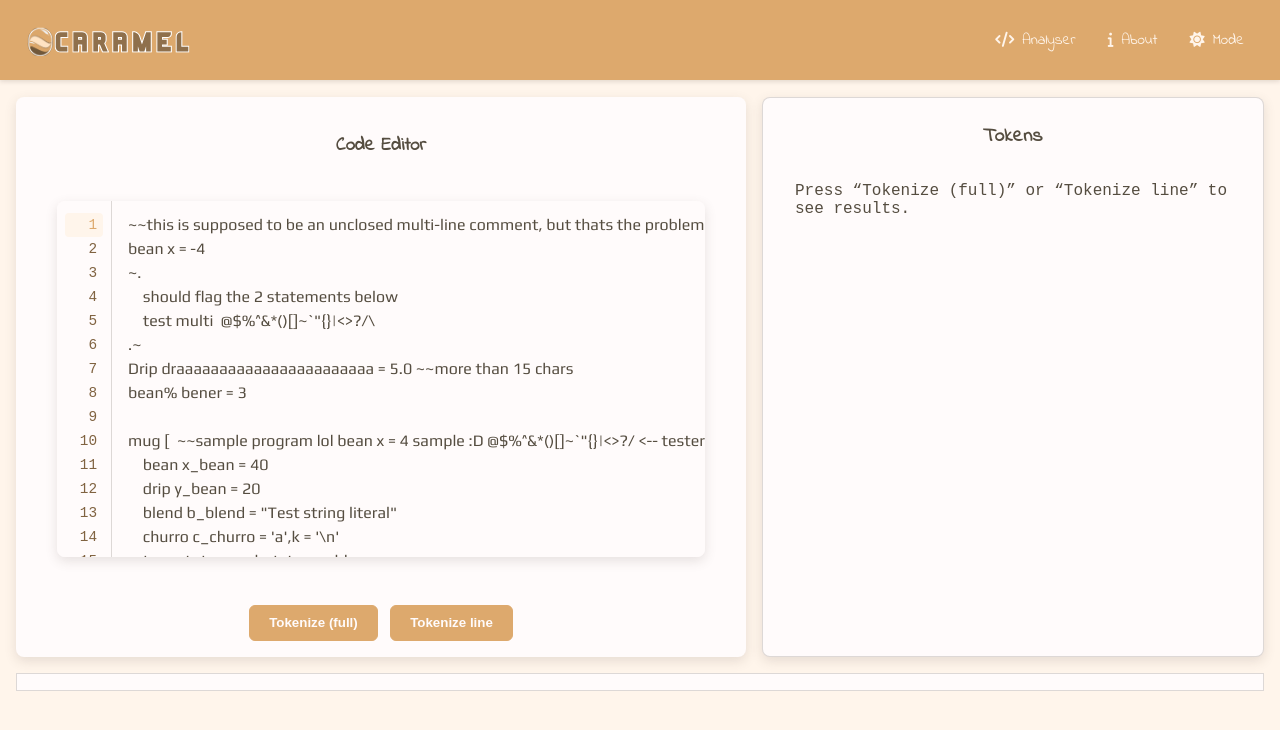
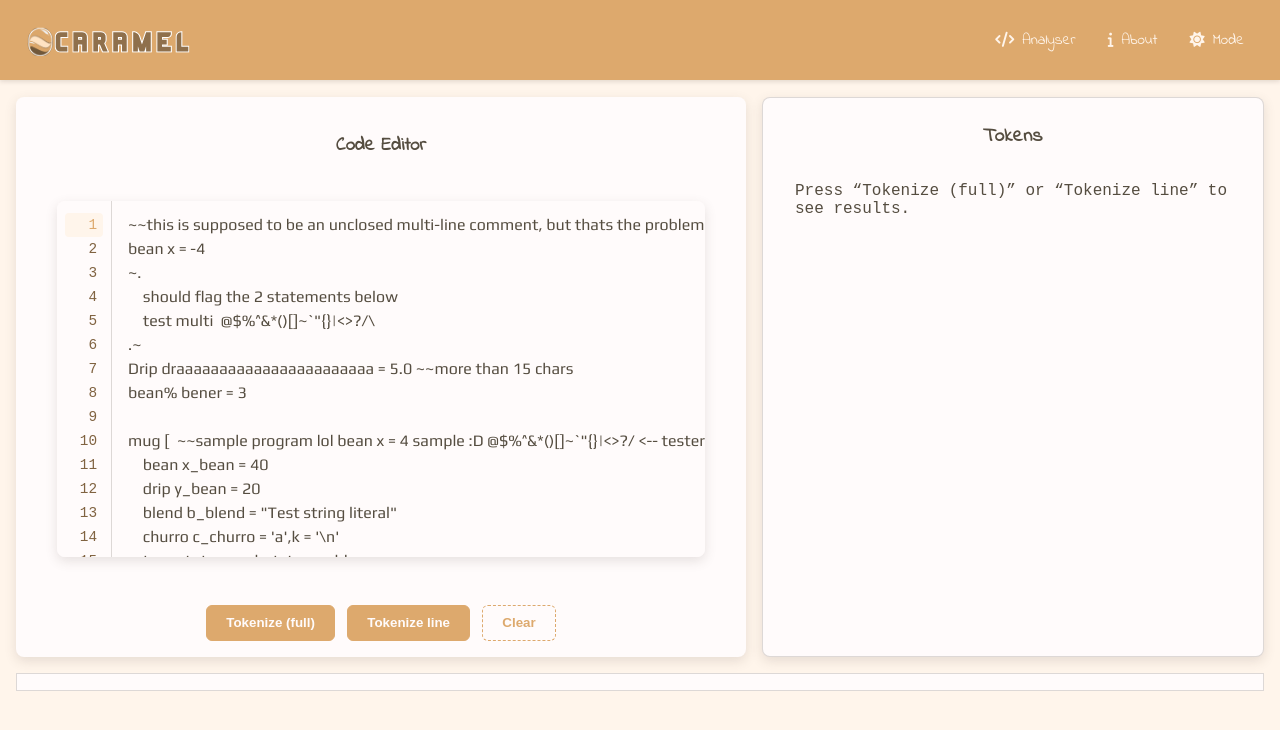
Before and after one commit to EdieBle/codeplay-caramel, a React (Vite) app: page / in a window 1280 px wide. Shown: the top 730 px of the page. Built offline with nearby package versions, Linux system fonts and the light colour scheme.

Commit message:
Add clear button to reset editor state
Introduces a 'Clear' button to reset code, tokens, errors, and scroll position in the editor. Also adds corresponding styles for the clear button in both light and dark themes.

```diff
--- a/src/App.jsx
+++ b/src/App.jsx
@@ -74,6 +74,22 @@ bean cup() [
 
   // --- 1. ADD THEME STATE ---
   const [theme, setTheme] = useState('light'); // 'light' is the default
+
+  const handleClear = () => {
+  setCode("");
+  setTokens([]);
+  setLineTokens([]);
+  setErrors([]);
+  setHasRun(false);
+  setShowLineTokens(false);
+  setCurrentLine(1);
+
+  if (textareaRef.current) textareaRef.current.scrollTop = 0;
+  if (lineNumbersRef.current) lineNumbersRef.current.scrollTop = 0;
+
+  requestAnimationFrame(() => textareaRef.current?.focus());
+  };
+
 
   // --- 2. ADD TOGGLE FUNCTION ---
   const toggleTheme = () => {
@@ -206,7 +222,7 @@ const handleScroll = () => {
                 ref={textareaRef}
                 className="textarea"
                 value={code}
-                onChange={(e) => setCode(e.g.target.value)}
+                onChange={(e) => setCode(e.target.value)}
                 onClick={updateCurrentLine}
                 onKeyUp={updateCurrentLine}
                 onScroll={handleScroll}
@@ -237,6 +253,14 @@ const handleScroll = () => {
               <button className="tokenize-btn" onClick={handleTokenizeLine} disabled={busy}>
                 Tokenize line
               </button>
+
+              <button
+                className="tokenize-btn tokenize-btn--clear"
+                onClick={handleClear}
+                disabled={busy}>
+                Clear
+              </button>
+
             </div>
           </div>
 
--- a/src/styles.css
+++ b/src/styles.css
@@ -25,6 +25,18 @@
   justify-content: center;
   align-items: center;
   position: relative;
+}
+
+.tokenize-btn--clear {
+  background: transparent;
+  color: #DDA96D;
+  border-style: dashed;
+}
+.tokenize-btn--clear:hover {
+  background: #FFF5EB;
+}
+[data-theme="dark"] .tokenize-btn--clear:hover {
+  background: #806341;
 }
 
 .tokenize-btn:hover {
```
